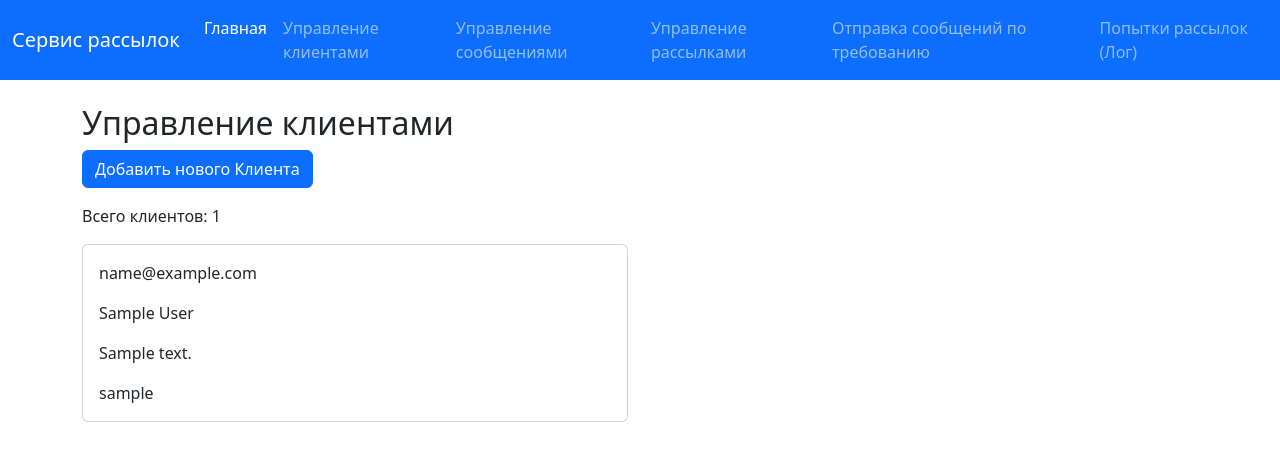
After one commit to kirillgladkikh/course_4, a Django app: page /clients/ in a window 1280 px wide. The commit adds this page. Shown: the top 461 px of the page. Run offline with Django 5.2, Linux system fonts and the light colour scheme; tables that the repository leaves empty hold one stand-in row (values such as "Sample post").

Commit message:
mailing::clients_list.html init

```diff
--- a/mailing/forms.py
+++ b/mailing/forms.py
@@ -6,6 +6,12 @@ class ClientForm(forms.ModelForm):
     class Meta:
         model = Client
         fields = ['email', 'full_name', 'comment', 'owner']
+        labels = {
+            "email": "Контактный email",
+            "full_name": "ФИО",
+            "comment": "Комментарий",
+            "owner": "Владелец (User)",
+        }
         widgets = {
             'comment': forms.Textarea(attrs={'rows': 3}),
         }
--- /dev/null
+++ b/mailing/templates/clients_list.html
@@ -0,0 +1,35 @@
+{% extends 'base.html' %}
+{% load static %}
+
+{% block content %}
+<h2>Управление клиентами</h2>
+<a href="{% url 'mailing:client_create' %}" class="btn btn-primary mb-3">Добавить нового Клиента</a>
+
+<p>Всего клиентов: {{ clients|length }}</p> <!-- После проверки на пустоту -->
+
+<div class="row">
+    {% for client in clients %}
+    <div class="col-md-6 mb-4">
+        <div class="card">
+            <div class="card-body">
+                <p class="card-text">{{ client.email }}</p>
+                <p class="card-text">{{ client.full_name }}</p>
+                <p class="card-text">{{ client.comment }}</p>
+                <p class="card-text">{{ client.owner }}</p>
+<!--                <div class="mt-2">-->
+<!--                    <a href="{% url 'mailing:detail' client.pk %}" class="btn btn-sm btn-outline-primary">Читать</a>-->
+<!--                </div>-->
+            </div>
+        </div>
+    </div>
+    {% endfor %}
+</div>
+
+<!-- Если постов нет -->
+{% if not clients %}
+<div class="alert alert-info" role="alert">
+    Пока нет Клиентов. <a href="{% url 'mailing:client_create' %}">Создайте первого Клиента</a>.
+</div>
+{% endif %}
+
+{% endblock %}
--- a/mailing/templates/includes/inc_menu.html
+++ b/mailing/templates/includes/inc_menu.html
@@ -11,7 +11,7 @@
                     <a class="nav-link active" aria-current="page" href="#">Главная</a>
                 </li>
                 <li class="nav-item">
-                    <a class="nav-link" href="#">Управление клиентами</a>
+                    <a class="nav-link" href="{% url 'mailing:clients_list' %}">Управление клиентами</a>
                 </li>
                 <li class="nav-item">
                     <a class="nav-link" href="#">Управление сообщениями</a>
--- a/mailing/urls.py
+++ b/mailing/urls.py
@@ -10,7 +10,7 @@ urlpatterns = [
     path('', TemplateView.as_view(template_name='home_view.html'), name='home'),
 
     # Клиенты
-    path('clients/', ClientListView.as_view(), name='client_list'),
+    path('clients/', ClientListView.as_view(), name='clients_list'),
     path('clients/create/', ClientCreateView.as_view(), name='client_create'),
     path('clients/update/<int:pk>/', ClientUpdateView.as_view(), name='client_update'),
     path('clients/delete/<int:pk>/', ClientDeleteView.as_view(), name='client_delete'),
```
